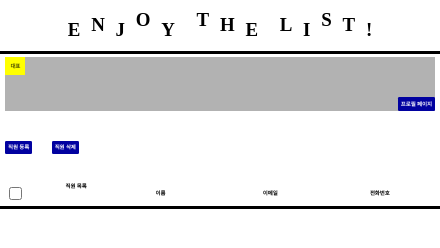
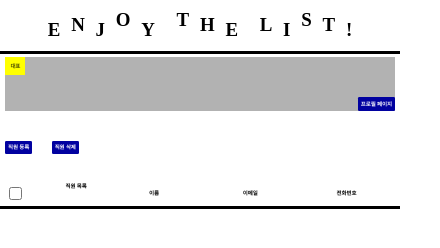
Before and after one commit to Yamyam-code/listJS, a website with bundled scripts: page main.html in a window 390 px wide. Shown: the whole page, 440 px wide, since content can reach past the window. Built offline with nearby package versions, Linux system fonts and the light colour scheme; no server answers.

Commit message:
중간저장

```diff
--- a/css/main.css
+++ b/css/main.css
@@ -49,7 +49,7 @@ main .inner {
   }
   .inner {
     width: 100%;
-    min-width: 440px;
+    min-width: 400px;
   }
   .list-head .second {
     margin-left: 14px;
```
